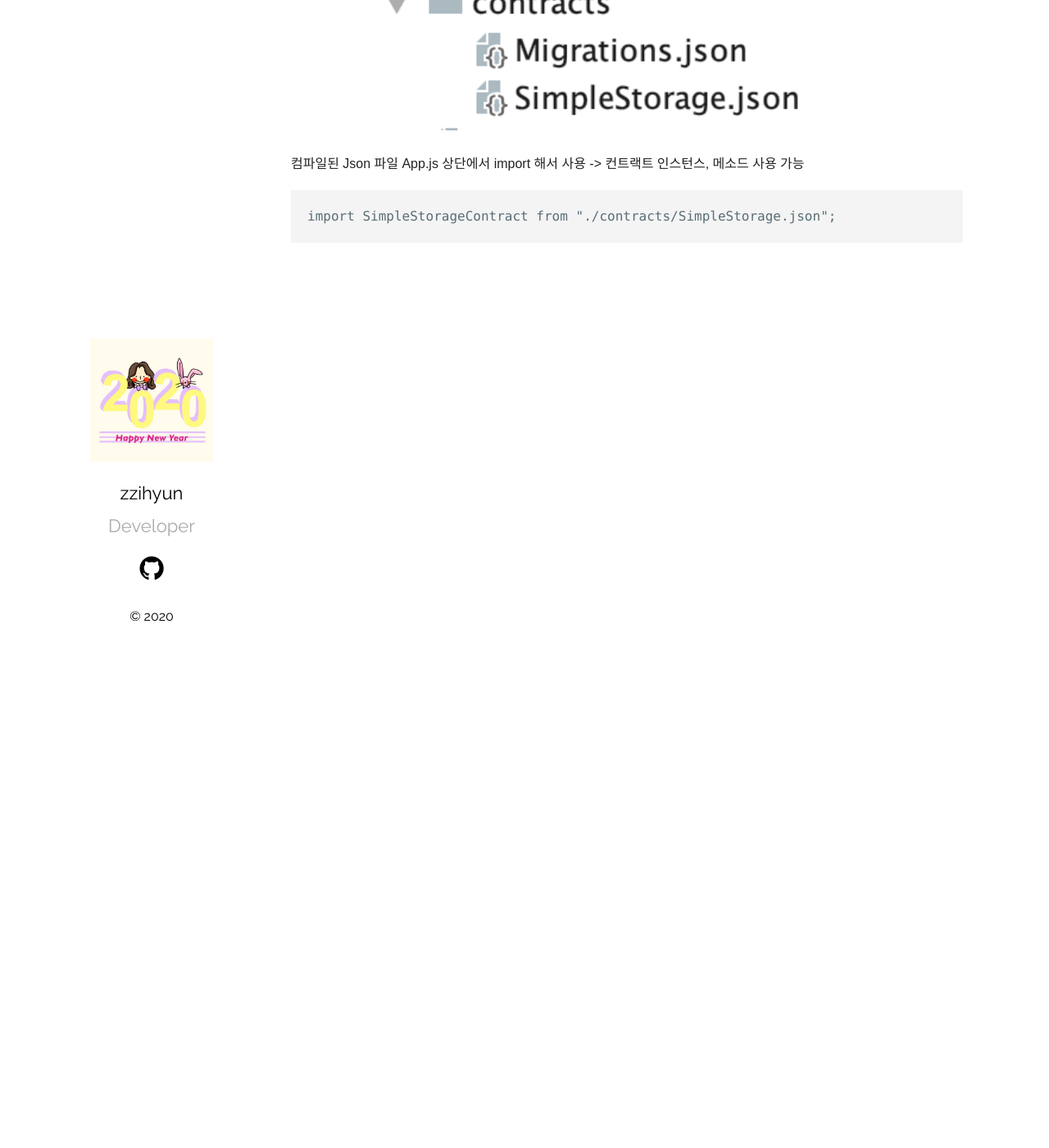
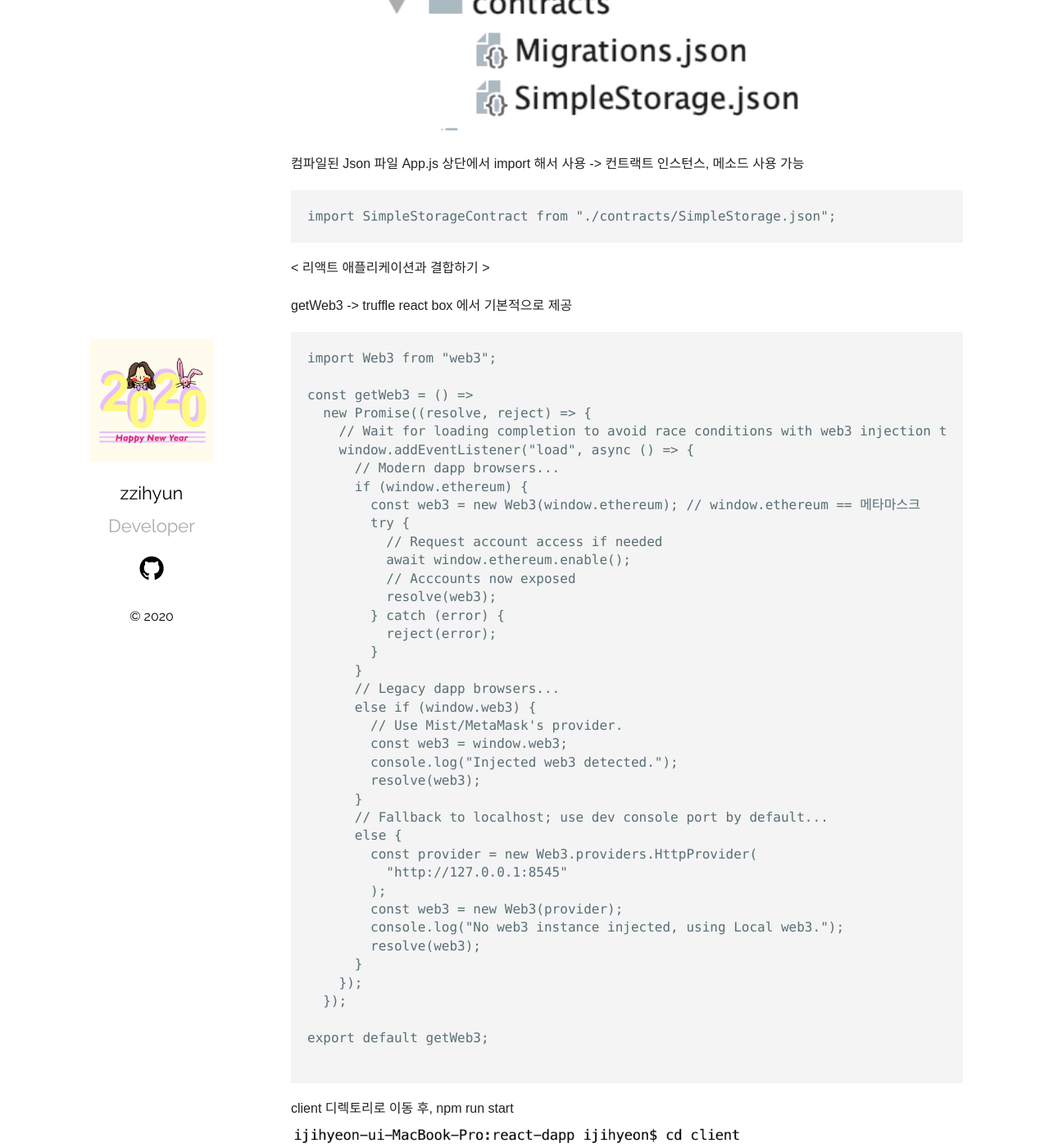
Before and after one commit to jhhhj1002/jhhhj1002.github.io, a Jekyll site: the page built from _posts/2020-03-29-Truffle-in-Blockchain-03.markdown, in a window 1280 px wide and 1400 px high, scrolled down 1733 px. Shown: the whole window at 82% size. Built offline with Jekyll 4.4.1, drawn with Linux system fonts in a browser that asks for light colours.

Commit message:
Update 2020-03-29-Truffle-in-Blockchain-03.markdown

````diff
--- a/_posts/2020-03-29-Truffle-in-Blockchain-03.markdown
+++ b/_posts/2020-03-29-Truffle-in-Blockchain-03.markdown
@@ -35,3 +35,51 @@ react-dapp 프로젝트의 구조 ( dapp-example 프로젝트와 비교할 때,
 ```
 import SimpleStorageContract from "./contracts/SimpleStorage.json";
 ```
+
+< 리액트 애플리케이션과 결합하기 >
+
+getWeb3 -> truffle react box 에서 기본적으로 제공
+```
+import Web3 from "web3";
+
+const getWeb3 = () =>
+  new Promise((resolve, reject) => {
+    // Wait for loading completion to avoid race conditions with web3 injection timing.
+    window.addEventListener("load", async () => {
+      // Modern dapp browsers...
+      if (window.ethereum) {
+        const web3 = new Web3(window.ethereum); // window.ethereum == 메타마스크
+        try {
+          // Request account access if needed
+          await window.ethereum.enable();
+          // Acccounts now exposed
+          resolve(web3);
+        } catch (error) {
+          reject(error);
+        }
+      }
+      // Legacy dapp browsers...
+      else if (window.web3) {
+        // Use Mist/MetaMask's provider.
+        const web3 = window.web3;
+        console.log("Injected web3 detected.");
+        resolve(web3);
+      }
+      // Fallback to localhost; use dev console port by default...
+      else {
+        const provider = new Web3.providers.HttpProvider(
+          "http://127.0.0.1:8545"
+        );
+        const web3 = new Web3(provider);
+        console.log("No web3 instance injected, using Local web3.");
+        resolve(web3);
+      }
+    });
+  });
+
+export default getWeb3;
+
+```
+
+client 디렉토리로 이동 후, npm run start
+<img src="/assets/imgs/Blockchain&Truffle_30.png" width="80%" height="45%" >
````
